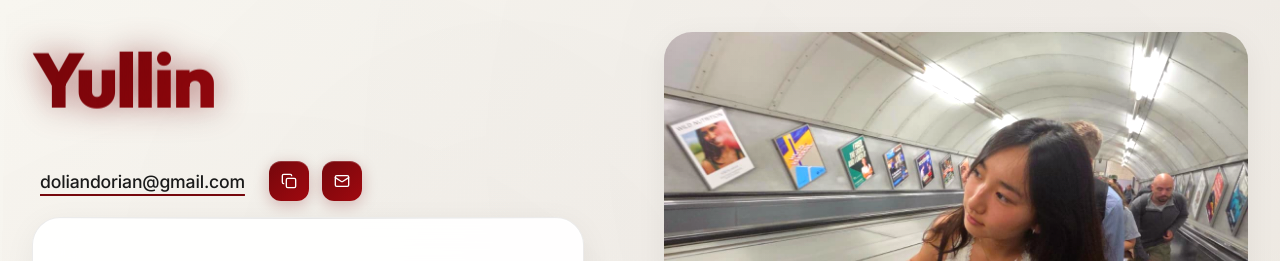
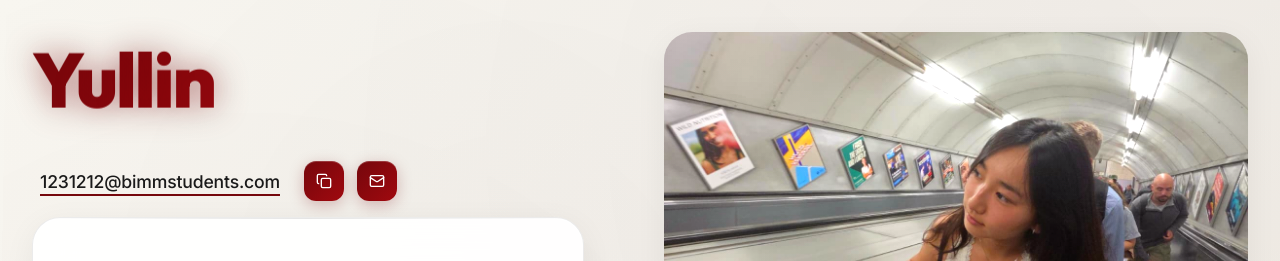
Before and after one commit to SamToTheEnd/YullinPortfolio, a React (Create React App) app in the folder my-app/: page / in a window 1280 px wide. Shown: the top 261 px of the page. Built offline with nearby package versions, Linux system fonts and the light colour scheme; a web font is replaced by a local one.

Commit message:
email changed

```diff
--- a/my-app/src/components/Portfolio.tsx
+++ b/my-app/src/components/Portfolio.tsx
@@ -108,7 +108,7 @@ const Portfolio: React.FC = () => {
                 <div className="header">
                     <h1 className="logo" onClick={scrollToTop}>Yullin</h1>
                     <div className="email-section">
-                        <span className="email">doliandorian@gmail.com</span>
+                        <span className="email">1231212@bimmstudents.com</span>
                         <div className="email-actions">
                             <button onClick={copyEmail} className="email-btn copy-btn" title="Copy email">
                                 <Copy size={16} />
```
